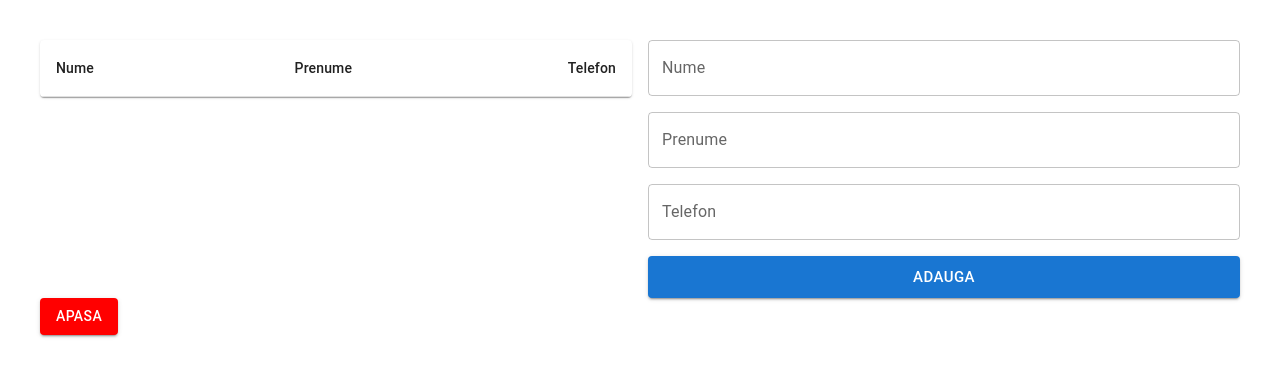
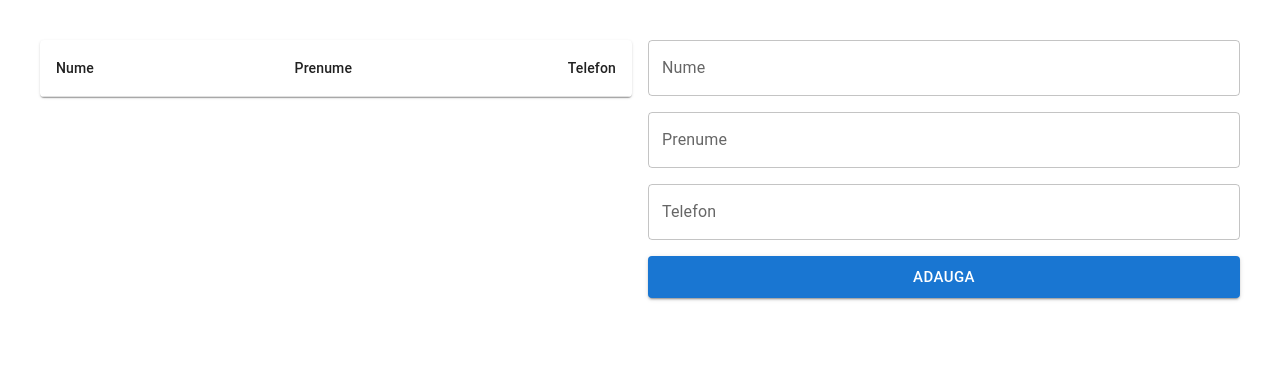
Before and after one commit to OanaIv/agenda-telefonica-react, a React (Vite) app: page / in a window 1280 px wide. Shown: the top 376 px of the page. Built offline with nearby package versions, Linux system fonts and the light colour scheme.

Commit message:
remove unused code

```diff
--- a/src/App.jsx
+++ b/src/App.jsx
@@ -4,15 +4,6 @@ import "./App.css";
 import { PhoneTable } from "./PhoneTable";
 import Stack from "@mui/material/Stack";
 import Box from "@mui/material/Box";
-import { createTheme, ThemeProvider, Button } from "@mui/material";
-
-const theme = createTheme({
-  palette: {
-    primary: {
-      main: "#ff0000",
-    },
-  },
-});
 
 function App() {
   return (
@@ -26,10 +17,6 @@ function App() {
           <UpSertForm />
         </Box>
       </Stack>
-
-      <ThemeProvider theme={theme}>
-        <Button variant="contained">apasa</Button>
-      </ThemeProvider>
     </Box>
   );
 }
```
